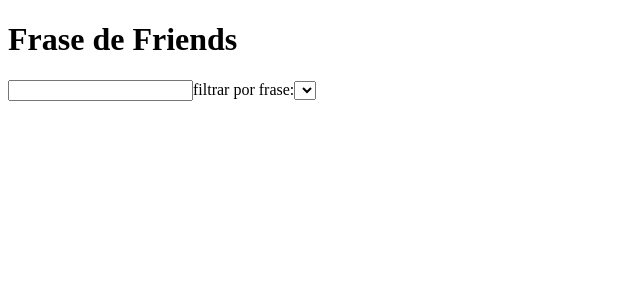
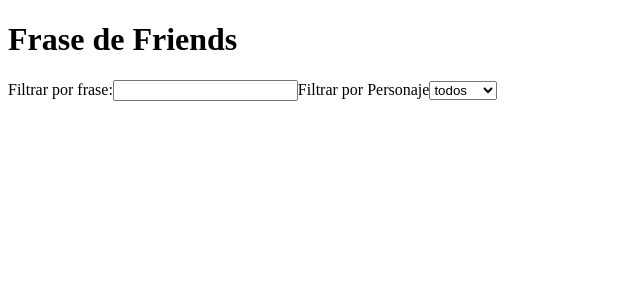
Before and after one commit to Adalab/modulo-3-evaluacion-intermedia-SuelenGalhardo, a React (Create React App) app: page / in a window 1280 px wide. Shown: the top 300 px of the page, without its empty margins (0-640 px from the left). Built offline with nearby package versions, Linux system fonts and the light colour scheme.

Commit message:
added html js

```diff
--- a/src/components/App.js
+++ b/src/components/App.js
@@ -3,21 +3,30 @@
 
 import '../styles/App.scss';
 import data from '../data/data.json';
-import { useState } from 'react';
+//import { useState } from 'react';
 
 function App() {
-  const [contactList, setContactList] = useState(data);
+  // const [contactList, setContactList] = useState(data);
   return (
     <div>
+      <header>
+        <h1>Frase de Friends</h1>
+      </header>
       <main>
-        <h1>Frase de Friends</h1>
-        <input type='text' />
-        filtrar por frase:
-        <select name='select'>
-          <option value=''></option>
-          <option value=''></option>
-          <option value=''></option>
-        </select>
+        <form action=''>
+          <label htmlFor=''>Filtrar por frase:</label>
+          <input type='text' />
+
+          <label for='personaje'>Filtrar por Personaje</label>
+          <select name='personaje' id=''>
+            <option value=''>todos</option>
+            <option value='Joey'>Joey</option>
+            <option value='Phoebe'>Phoebe</option>
+            <option value='Rachel'>Rachel</option>
+            <option value='Ross'>Ross</option>
+          </select>
+        </form>
+        <ul></ul>
       </main>
     </div>
   );
```
Also changed, not shown: src/data/data.json (line endings or trailing spaces).
